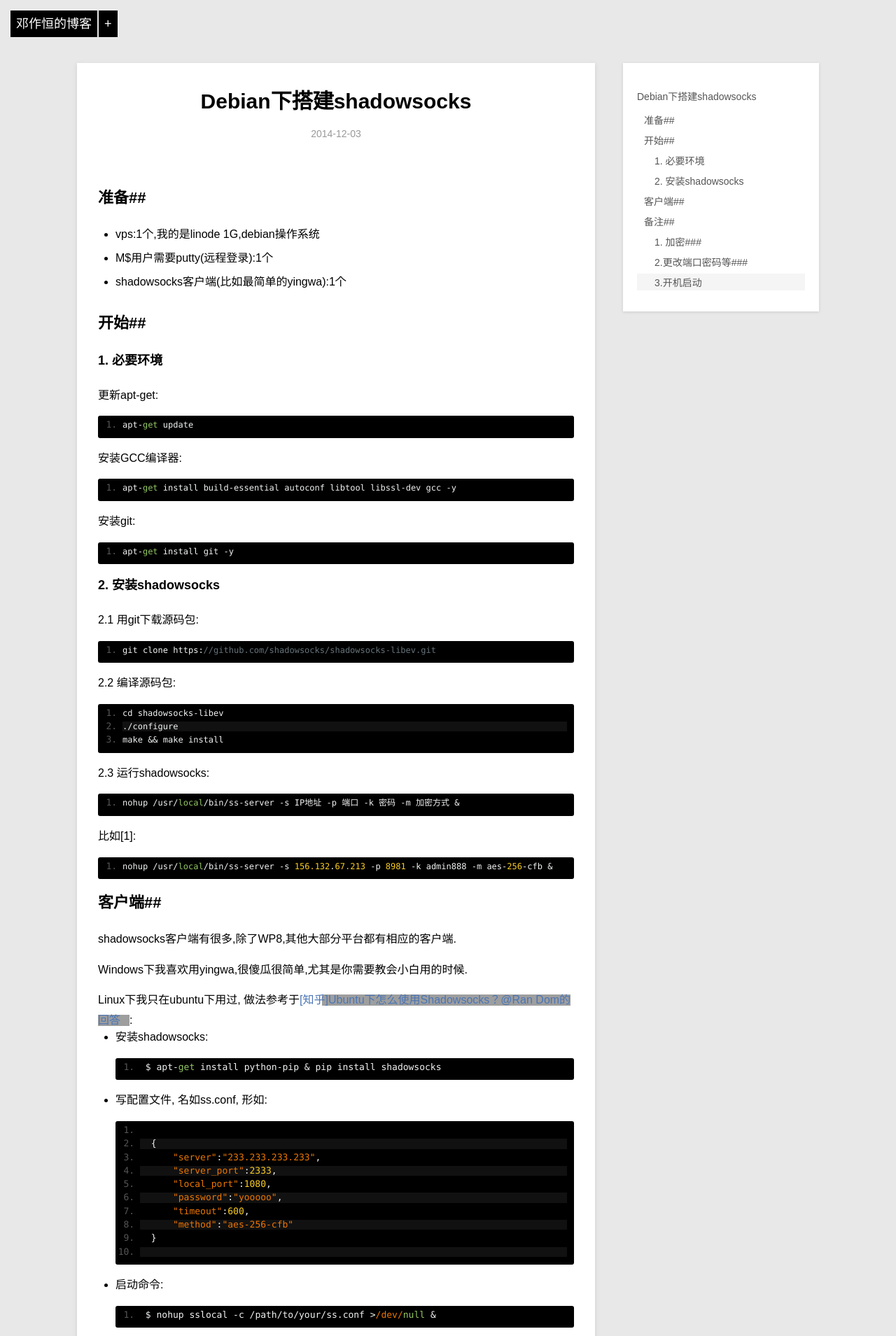
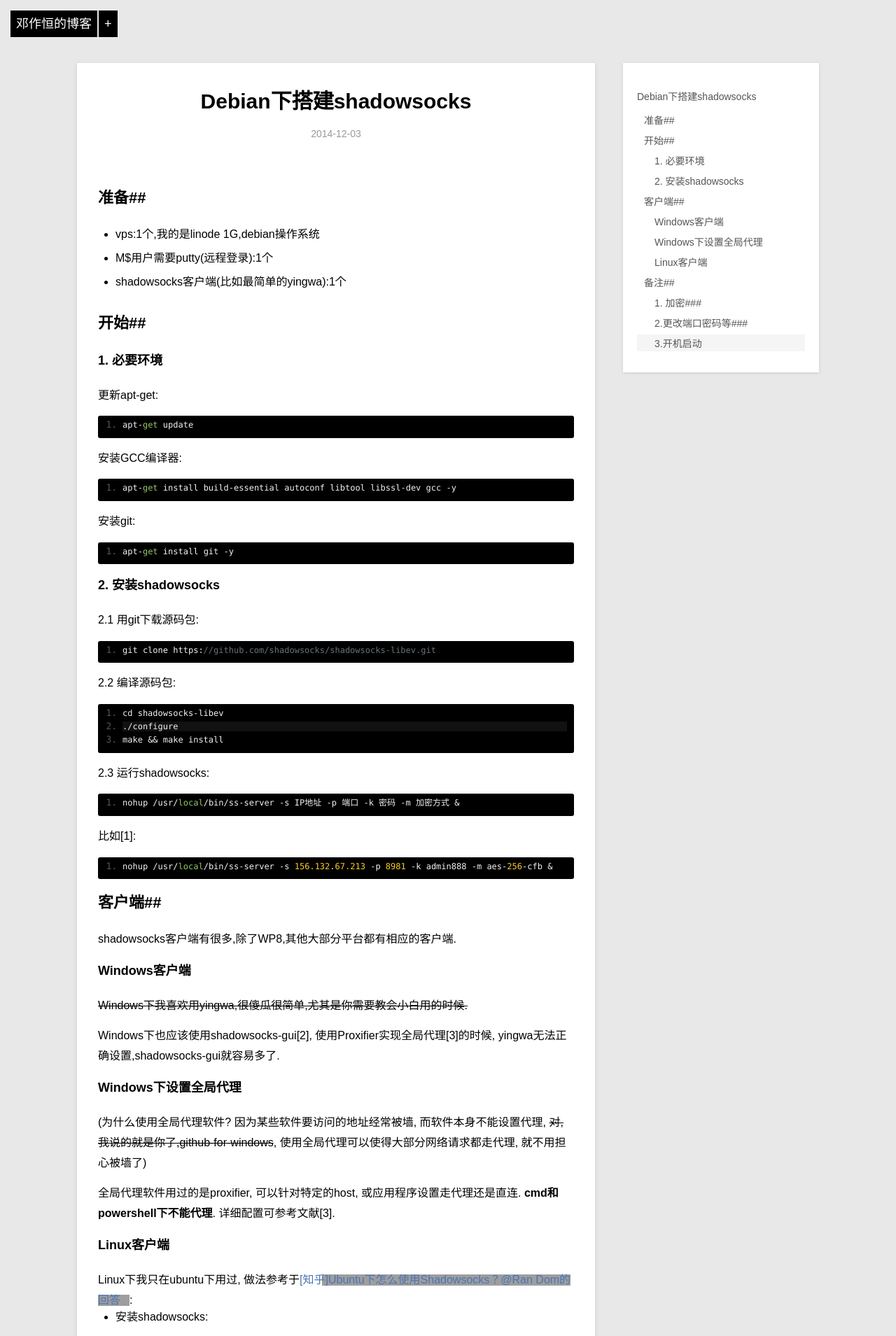
Before and after one commit to DengZuoheng/DengZuoheng.github.io, a Jekyll site: the page built from _posts/blog/2014-12-03-build-shadowsocks-in-debian.md, in a window 1280 px wide. Shown: the top 1909 px of the page at 70% size. Built offline with Jekyll 4.4.1, drawn with Linux system fonts in a browser that asks for light colours; Markdown is read by kramdown in place of the engine named in the settings; some of the changed text lies outside the part shown; grey boxes are pictures that could not be loaded.

Commit message:
update ss with  proxifier

```diff
--- a/_layouts/default.html
+++ b/_layouts/default.html
@@ -9,7 +9,7 @@
     <meta name="viewport" content="width=device-width, initial-scale=1.0, minimum-scale=1.0">
     <link rel="stylesheet" href="/css/default.css" type="text/css" />
     <link rel="stylesheet" href="/css/github.css" type="text/css" />
-    <link rel="shortcut icon" href="favicon.ico" type="image/x-icon" />
+    <link rel="shortcut icon" href="/favicon.ico" type="image/x-icon" />
     <link rel="alternate" type="application/atom+xml" title="Recent Entries" href="{{ site.feed }}" />
     <script src="/js/jquery-1.7.1.min.js" type="text/javascript"></script>
 </head>
--- a/_layouts/post.html
+++ b/_layouts/post.html
@@ -23,6 +23,7 @@ layout: default
             <a href="#" class="comment" onclick="return false;">点击查看评论</a>
             <div id="disqus_thread"></div>
         </div>
+        <br />
         <footer>
             <div>&copy;Copyright 2014 by Zuoheng Deng</div>
             <div><a rel="license" href="http://creativecommons.org/licenses/by-nc-sa/2.5/cn/"><img alt="知识共享许可协议" style="border-width:0" src="https://i.creativecommons.org/l/by-nc-sa/2.5/cn/80x15.png" /></a>本作品采用<a rel="license" href="http://creativecommons.org/licenses/by-nc-sa/2.5/cn/">知识共享署名-非商业性使用-相同方式共享 2.5 中国大陆许可协议</a>进行许可。</div>
--- a/_posts/blog/2014-12-03-build-shadowsocks-in-debian.md
+++ b/_posts/blog/2014-12-03-build-shadowsocks-in-debian.md
@@ -44,9 +44,23 @@ category: blog
     nohup /usr/local/bin/ss-server -s 156.132.67.213 -p 8981 -k admin888 -m aes-256-cfb &
 
 ##客户端##
+
 shadowsocks客户端有很多,除了WP8,其他大部分平台都有相应的客户端.
 
-Windows下我喜欢用yingwa,很傻瓜很简单,尤其是你需要教会小白用的时候.
+### Windows客户端 ###
+
+~~Windows下我喜欢用yingwa,很傻瓜很简单,尤其是你需要教会小白用的时候.~~
+
+Windows下也应该使用shadowsocks-gui[2], 使用Proxifier实现全局代理[3]的时候, yingwa无法正确设置,shadowsocks-gui就容易多了.
+
+### Windows下设置全局代理 ###
+
+(为什么使用全局代理软件? 因为某些软件要访问的地址经常被墙, 而软件本身不能设置代理, ~~对, 我说的就是你了,github-for-windows~~,
+使用全局代理可以使得大部分网络请求都走代理, 就不用担心被墙了)
+
+全局代理软件用过的是proxifier, 可以针对特定的host, 或应用程序设置走代理还是直连. **cmd和powershell下不能代理**. 详细配置可参考文献[3].
+
+### Linux客户端 ###
 
 Linux下我只在ubuntu下用过, 做法参考于[[知乎]Ubuntu下怎么使用Shadowsocks？@Ran Dom的回答](http://www.zhihu.com/question/26418370/answer/40060476):
 
@@ -86,4 +100,6 @@
 如果没有设置开机启动的话,每次开机都需要自行一次2.3的启动命令.
 
 **参考文献**
-[1]约翰·提拖. CentOS、Debian下搭建shadowsocks-libev服务端: http://www.ilucong.net/lulu/centos-debian-shadowsocks-libev.html
+\[1]: 约翰·提拖. CentOS、Debian下搭建shadowsocks-libev服务端: http://www.ilucong.net/lulu/centos-debian-shadowsocks-libev.html
+\[2]: http://sourceforge.net/projects/shadowsocksgui/
+\[3]: 烙印. 用Shadowsocks和Proxifier自由访问互联网: http://awy.me/2014/06/yong-shadowsocks-he-proxifier-zi-you-fang-wen-hu-lian-wang/
--- a/css/default.css
+++ b/css/default.css
@@ -191,7 +191,7 @@ footer{
 
 footer img{
     display: inline !important;
-    margin: 0;
+    margin: 0 !important;
 }
 
 .prettyprint{
```
